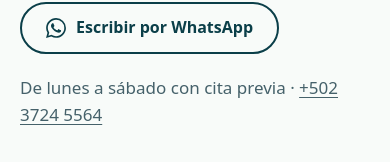
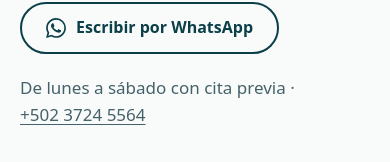
Before and after one commit to cljuarez97/muelitas-landing, an Astro site: page / in a window 390 px wide. Shown: the part 485-647 px from the top of the page. Built offline with nearby package versions, Linux system fonts and the light colour scheme; Astro itself is replaced by a stand-in of ours.

Commit message:
style(hero): keep the phone on one line
Co-Authored-By: Claude Opus 5.5 <noreply@anthropic.com>

```diff
--- a/src/styles/global.css
+++ b/src/styles/global.css
@@ -72,6 +72,7 @@ main:focus { outline: none; }
 .lead { margin-top: 1.5rem; max-width: 36rem; font-size: clamp(1.125rem, 1rem + 0.5vw, 1.3125rem); }
 .actions { display: flex; flex-wrap: wrap; gap: 0.75rem; margin-top: 2rem; }
 .hero-note { margin-top: 1.25rem; color: var(--muted); }
+.hero-note a { white-space: nowrap; }
 .hero-figure { position: relative; width: min(100%, 25rem); margin-inline: auto; }
 .arch { overflow: hidden; border-radius: 999px 999px var(--radius) var(--radius); outline: 2px solid var(--petrol); outline-offset: 0.625rem; }
 .hero-art { width: 100%; height: auto; }
```
